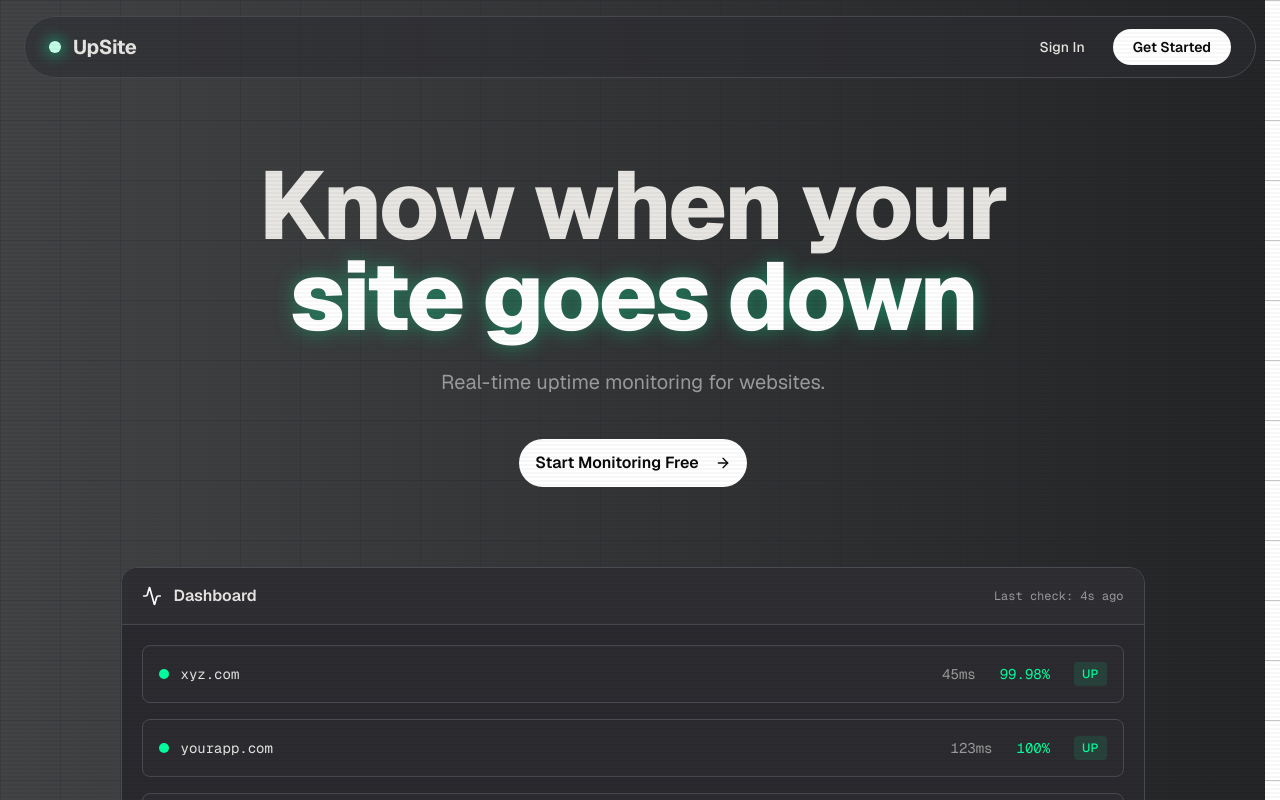
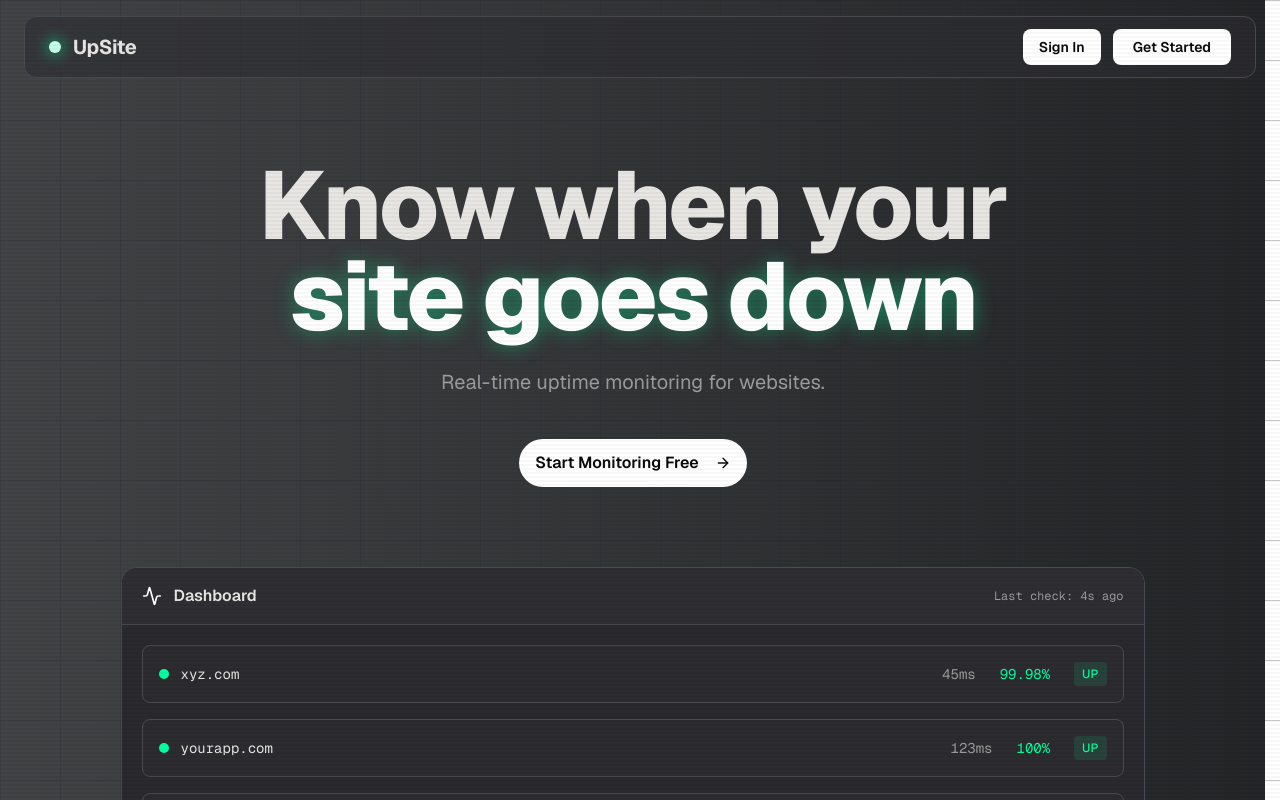
Before and after one commit to saatvik-10/up-site-ts, a Next.js app in the folder apps/web/: page / in a window 1280 px wide. Shown: the top 800 px of the page. Built offline with nearby package versions, Linux system fonts and the light colour scheme; no server answers.

Commit message:
btn change with auth state

```diff
--- a/apps/web/components/Navbar.tsx
+++ b/apps/web/components/Navbar.tsx
@@ -1,20 +1,23 @@
-'use client'
+'use client';
 
 import Link from 'next/link';
 import { Button } from '@/components/ui/button';
 import { useRouter } from 'next/navigation';
+import { useAuth } from '@/lib/useAuth';
 
 const Navbar = () => {
-  const router = useRouter();
+  const route = useRouter();
 
   const handleAuthType = (authType: 'sign-in' | 'sign-up') => {
-    router.push(`/${authType}`);
+    route.push(`/${authType}`);
   };
+
+  const { isAuthenticated, signOut } = useAuth();
 
   return (
     <header className='animate-slide-down fixed top-0 left-0 right-0 z-50'>
       <nav className='mx-auto max-w-7xl px-6 py-4'>
-        <div className='flex items-center justify-between backdrop-blur-md bg-surface/60 border border-border rounded-full px-6 py-3'>
+        <div className='flex items-center justify-between backdrop-blur-md bg-surface/60 border border-border rounded-xl px-6 py-3'>
           <Link
             href='/'
             className='flex items-center gap-3 group cursor-pointer'
@@ -26,21 +29,43 @@ const Navbar = () => {
             <span className='text-xl font-bold tracking-tight'>UpSite</span>
           </Link>
 
+          {!isAuthenticated ? (
+            <>
               <div className='flex items-center gap-3'>
                 <Button
                   variant='ghost'
-              className='text-sm font-medium hidden sm:flex hover:bg-primary/60 cursor-pointer'
+                  className='text-sm font-semibold hidden sm:flex bg-primary text-primary-foreground hover:bg-primary/60 cursor-pointer rounded-lg'
                   onClick={() => handleAuthType('sign-in')}
                 >
                   Sign In
                 </Button>
                 <Button
-              className='text-sm font-semibold bg-primary text-primary-foreground hover:bg-primary/60 rounded-full px-5 cursor-pointer'
+                  className='text-sm font-semibold bg-primary text-primary-foreground hover:bg-primary/60 rounded-lg px-5 cursor-pointer'
                   onClick={() => handleAuthType('sign-up')}
                 >
                   Get Started
                 </Button>
               </div>
+            </>
+          ) : (
+            <>
+              <div className='flex items-center gap-3'>
+                <Button
+                  variant='ghost'
+                  className='text-sm font-semibold hidden sm:flex text-primary-foreground bg-primary hover:bg-primary/60 cursor-pointer rounded-lg'
+                  onClick={() => route.push('/dashboard')}
+                >
+                  Dashboard
+                </Button>
+                <Button
+                  className='text-sm font-semibold bg-destructive text-primary hover:bg-destructive/60 rounded-lg px-5 cursor-pointer'
+                  onClick={signOut}
+                >
+                  Sign out
+                </Button>
+              </div>
+            </>
+          )}
         </div>
       </nav>
     </header>
```
Lines whose indentation alone changed are shown as unchanged.
